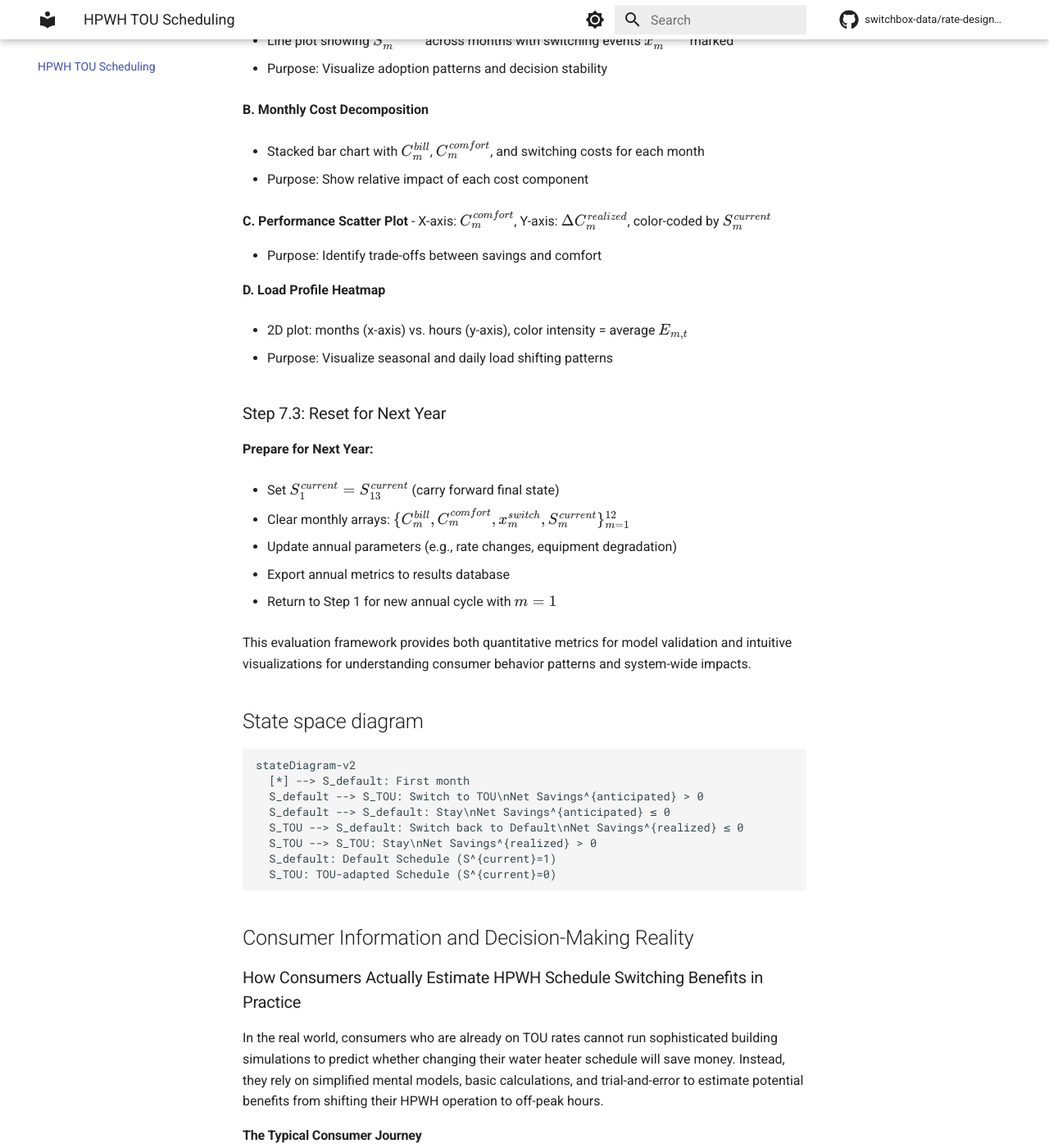
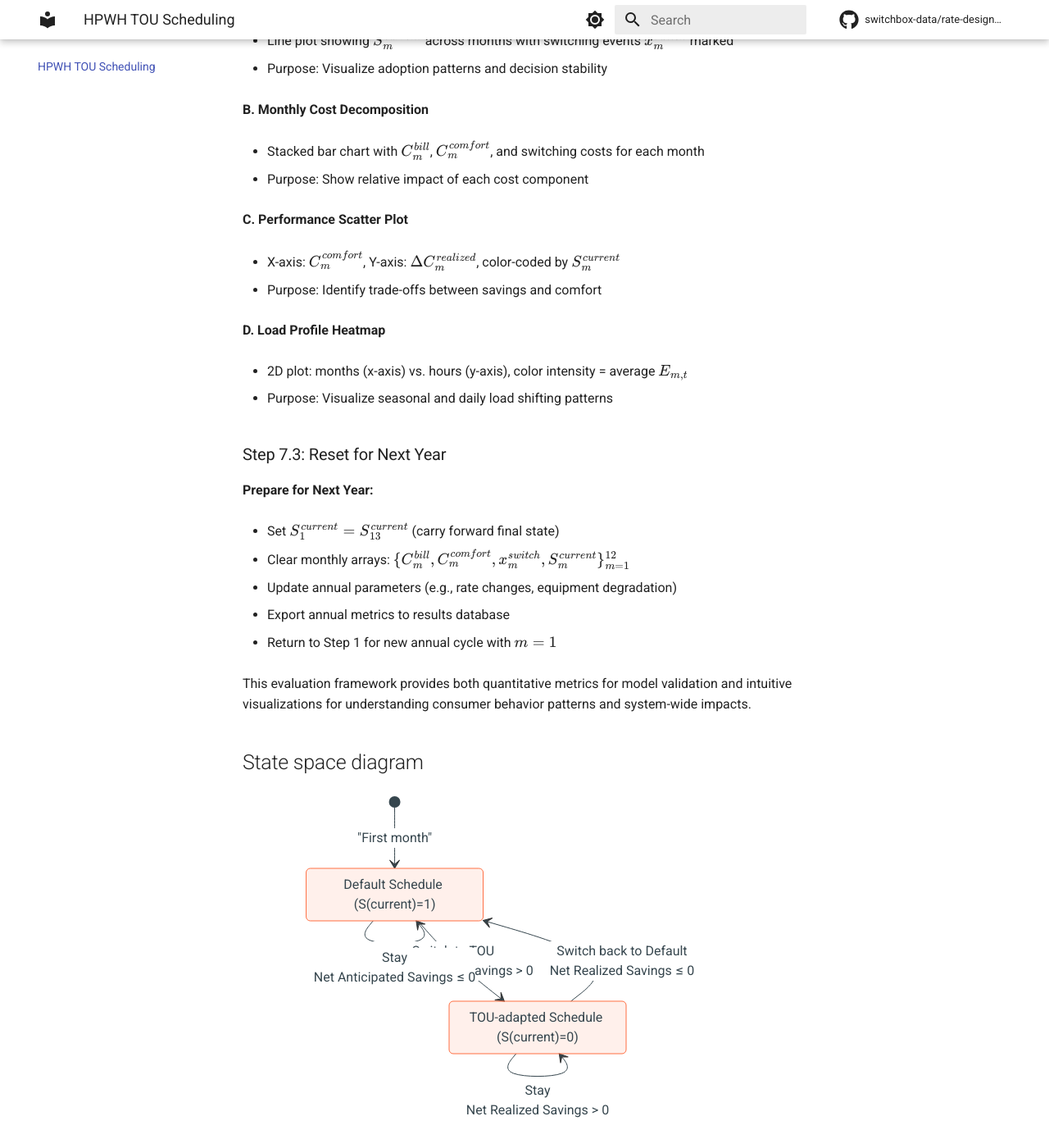
Before and after one commit to switchbox-data/rate-design-platform, an MkDocs documentation site: the page built from docs/docs_tou_hpwh_schedule_basic.md, in a window 1280 px wide and 1400 px high, scrolled down 9932 px. Shown: the whole window at 82% size. Built offline with MkDocs 1.6.1 and Material for MkDocs 9.7.7, drawn with Linux system fonts in a browser that asks for light colours; comment, search, counter and statistics services are not loaded.

Commit message:
Render state space diagram in documentation

````diff
--- a/.pre-commit-config.yaml
+++ b/.pre-commit-config.yaml
@@ -6,6 +6,7 @@ repos:
       - id: check-merge-conflict
       - id: check-toml
       - id: check-yaml
+        exclude: ^mkdocs\.yml$
       - id: check-json
         exclude: ^.devcontainer/devcontainer.json
       - id: pretty-format-json
--- a/docs/docs_tou_hpwh_schedule_basic.md
+++ b/docs/docs_tou_hpwh_schedule_basic.md
@@ -432,6 +432,7 @@ $$
 - Purpose: Show relative impact of each cost component
 
 **C. Performance Scatter Plot**
+
 - X-axis: $C_m^{comfort}$, Y-axis: $\Delta C_m^{realized}$, color-coded
   by $S_m^{current}$
 
@@ -467,13 +468,13 @@ behavior patterns and system-wide impacts.
 
 ``` mermaid
 stateDiagram-v2
-  [*] --> S_default: First month
-  S_default --> S_TOU: Switch to TOU\nNet Savings^{anticipated} > 0
-  S_default --> S_default: Stay\nNet Savings^{anticipated} ≤ 0
-  S_TOU --> S_default: Switch back to Default\nNet Savings^{realized} ≤ 0
-  S_TOU --> S_TOU: Stay\nNet Savings^{realized} > 0
-  S_default: Default Schedule (S^{current}=1)
-  S_TOU: TOU-adapted Schedule (S^{current}=0)
+  [*] --> S_default: "First month"
+  S_default --> S_TOU: Switch to TOU<br/>Net Anticipated Savings > 0
+  S_default --> S_default: Stay<br/>Net Anticipated Savings ≤ 0
+  S_TOU --> S_default: Switch back to Default<br/>Net Realized Savings ≤ 0
+  S_TOU --> S_TOU: Stay<br/>Net Realized Savings > 0
+  S_default: Default Schedule (S(current)=1)
+  S_TOU: TOU-adapted Schedule (S(current)=0)
 ```
 
 ## Consumer Information and Decision-Making Reality
--- a/mkdocs.yml
+++ b/mkdocs.yml
@@ -59,12 +59,17 @@ markdown_extensions:
       generic: true
   - pymdownx.highlight:
       anchor_linenums: true
-  - pymdownx.superfences
+  - pymdownx.superfences:
+      custom_fences:
+        - name: mermaid
+          class: mermaid
+          format: !!python/name:pymdownx.superfences.fence_code_format
 
 extra_javascript:
   - javascripts/mathjax.js
   - https://polyfill.io/v3/polyfill.min.js?features=es6
   - https://cdn.jsdelivr.net/npm/mathjax@3/es5/tex-mml-chtml.js
+  - https://unpkg.com/mermaid/dist/mermaid.min.js
 
 extra_css:
   - stylesheets/extra.css
````
Also changed, not shown: docs/docs_tou_hpwh_schedule_basic.qmd (+7 -7 lines).
